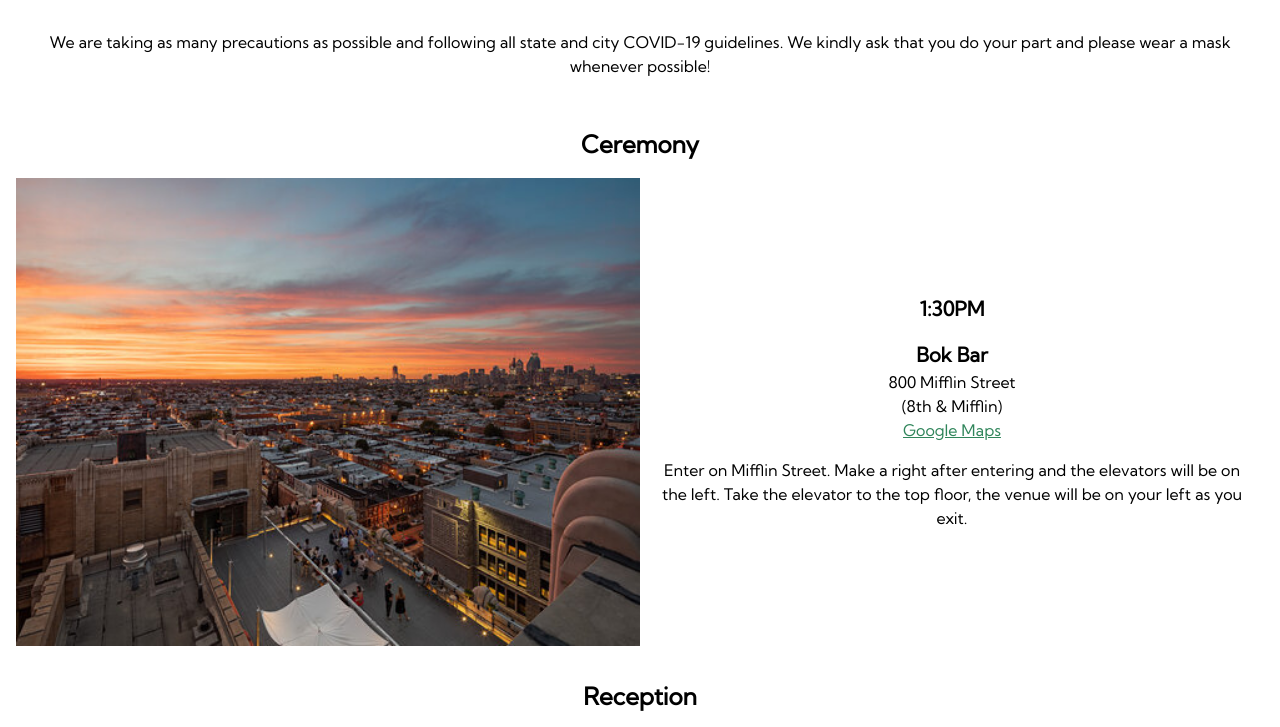
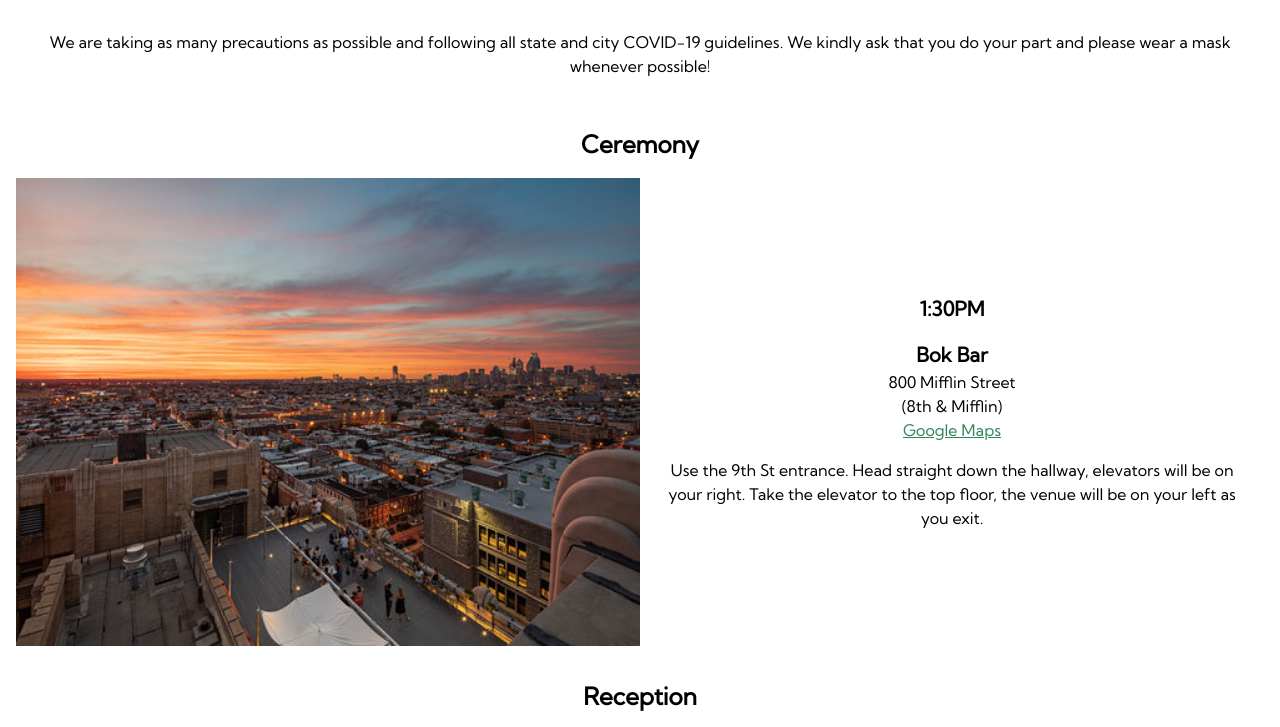
Before and after one commit to haddigan/wedding-website, a Gatsby site: page /event in a window 1280 px wide. Shown: the part 306-1033 px from the top of the page. Built offline with nearby package versions, Linux system fonts and the light colour scheme; Gatsby itself is replaced by a stand-in of ours.

Commit message:
update bok entrance details

```diff
--- a/src/pages/event.js
+++ b/src/pages/event.js
@@ -28,8 +28,8 @@ export default () => (
           Google Maps
         </Link>
         <p className="m-4">
-          Enter on Mifflin Street. Make a right after entering and the elevators
-          will be on the left. Take the elevator to the top floor, the venue
+          Use the 9th St entrance. Head straight down the hallway, elevators
+          will be on your right. Take the elevator to the top floor, the venue
           will be on your left as you exit.
         </p>
       </section>
```
